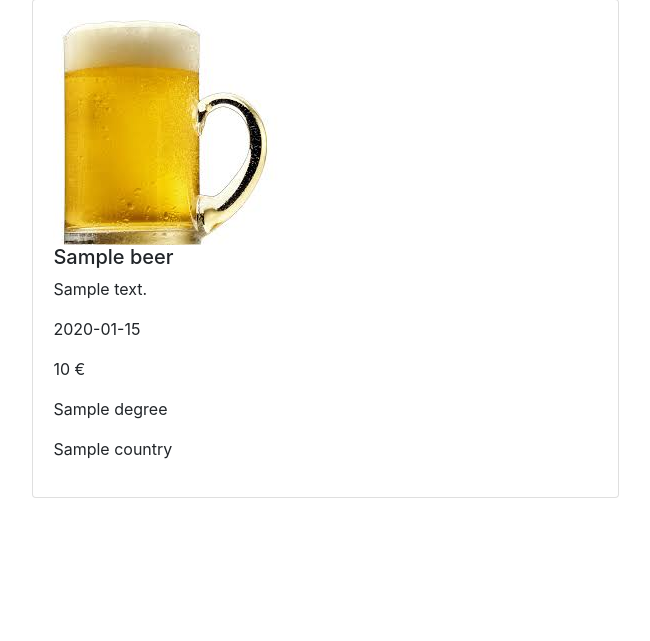
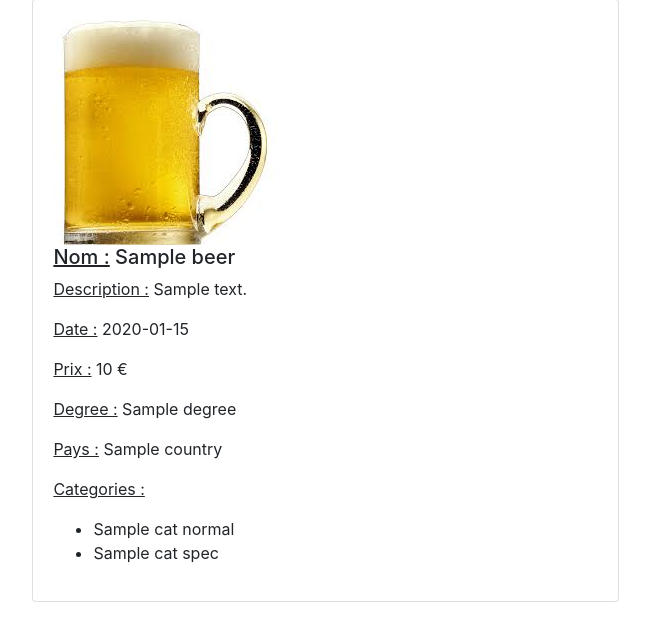
Before and after one commit to LimongiVirgil/SymfoExos, a Symfony app: template bar-tp-perso/templates/beers/beerview.html.twig in a window 1280 px wide. Shown: the part 128-769 px from the top of the page, without its empty margins (6-656 px from the left). Run offline with Twig, Linux system fonts and the light colour scheme; the template is opened without the code that fills it: most values are stand-ins (such as "Sample title", 1, 10 or a date in 2020); style sheets or scripts are compiled from the project's sources; some libraries are stand-ins or nearby versions.

Commit message:
display category according beer

```diff
--- a/bar-tp-perso/src/Controller/BarController.php
+++ b/bar-tp-perso/src/Controller/BarController.php
@@ -130,9 +130,6 @@ class BarController extends AbstractController
         $categoriesSpecial = $categoryRepo->findCatSpecial($id);
         $categoriesNormal = $categoryRepo->findCatNormal($id);
 
-        dump($categoriesSpecial);
-        dump($categoriesNormal);
-
         return $this->render('/beers/beerview.html.twig', [
             'title' => 'Beers',
             'beer' => $beer,
--- a/bar-tp-perso/templates/beers/beerview.html.twig
+++ b/bar-tp-perso/templates/beers/beerview.html.twig
@@ -11,12 +11,21 @@
         <div class="card">
           <div class="card-body">
             <img src="{{ asset('images/beer.jpeg') }}"alt="beer"/>
-            <h5>{{ beer.name }}</h5>
-            <p>{{ beer.description }}</p>
-            <p>{{ beer.publishedAt | date('Y-m-d') }}</p>
-						<p>{{ beer.price }} €</p>
-						<p>{{ beer.degree }}</p>
-						<p>{{ beer.country.name }}</p>
+            <h5><u>Nom :</u> {{ beer.name }}</h5>
+            <p><u>Description :</u> {{ beer.description }}</p>
+            <p><u>Date :</u> {{ beer.publishedAt | date('Y-m-d') }}</p>
+						<p><u>Prix :</u> {{ beer.price }} €</p>
+						<p><u>Degree :</u> {{ beer.degree }}</p>
+						<p><u>Pays :</u> {{ beer.country.name }}</p>
+            <p><u>Categories :</u></p>
+            <ul>
+              {% for category in catNormal %}
+                <li>{{category.name}}</li>
+              {% endfor %}
+              {% for category in catSpec %}
+                <li>{{category.name}}</li>
+              {% endfor %}
+            </ul>
     	    </div>
         </div>
     	</div>
```
